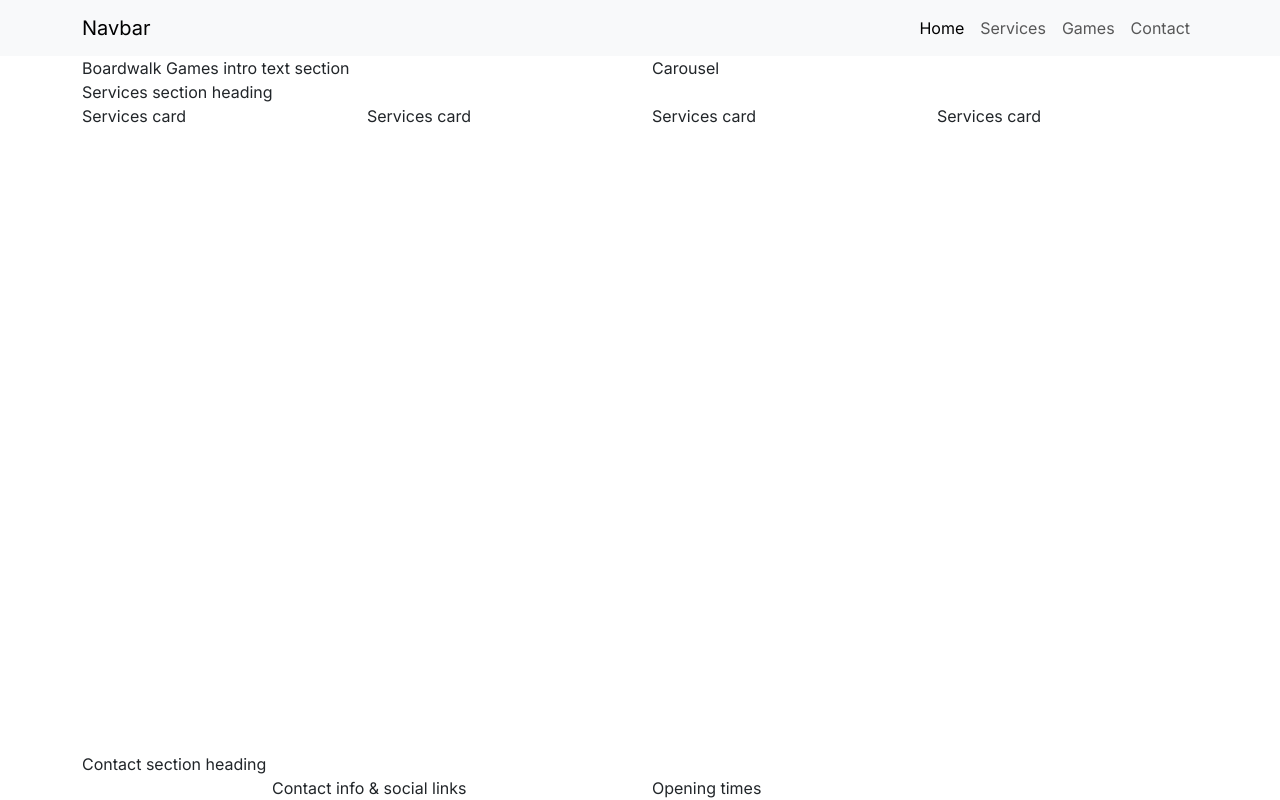
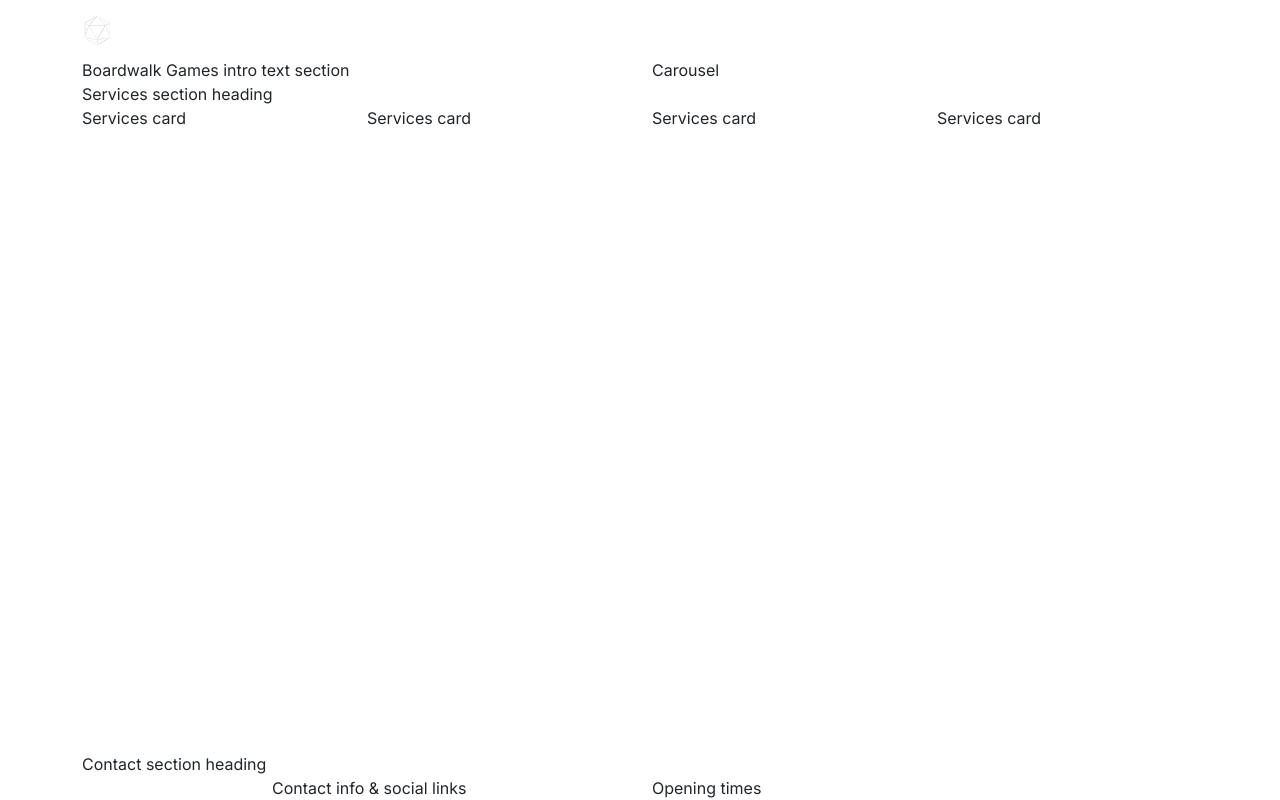
Before and after one commit to Irina2419/boardwalk-games, a plain HTML site: page index.html in a window 1280 px wide. Drawn offline with nearby package versions, Linux system fonts and the light colour scheme; a web font is replaced by a local one.

Commit message:
Style the navbar

```diff
--- a/assets/css/style.css
+++ b/assets/css/style.css
@@ -28,6 +28,10 @@
     color: var(--highlight-color);
 }
 
+#navbar .logo {
+    width: 30px;
+}
+
 
 /* grid visualisation CSS for testing */
 
--- a/index.html
+++ b/index.html
@@ -26,9 +26,11 @@
 
 <body class="d-flex flex-column min-vh-100">
     <!-- Navigation -->
-    <nav class="navbar navbar-expand-lg bg-body-tertiary">
+    <nav id="navbar" class="navbar navbar-expand-lg" data-bs-theme="dark">
         <div class="container">
-            <a class="navbar-brand" href="index.html">Navbar</a>
+            <a class="navbar-brand" href="index.html">
+                <img src="assets/images/logo-sm-white.png" alt="Boardwalk Games logo" class="logo">
+            </a>
             <button class="navbar-toggler" type="button" data-bs-toggle="collapse" data-bs-target="#navbarNav"
                 aria-controls="navbarNav" aria-expanded="false" aria-label="Toggle navigation">
                 <span class="navbar-toggler-icon"></span>
```
